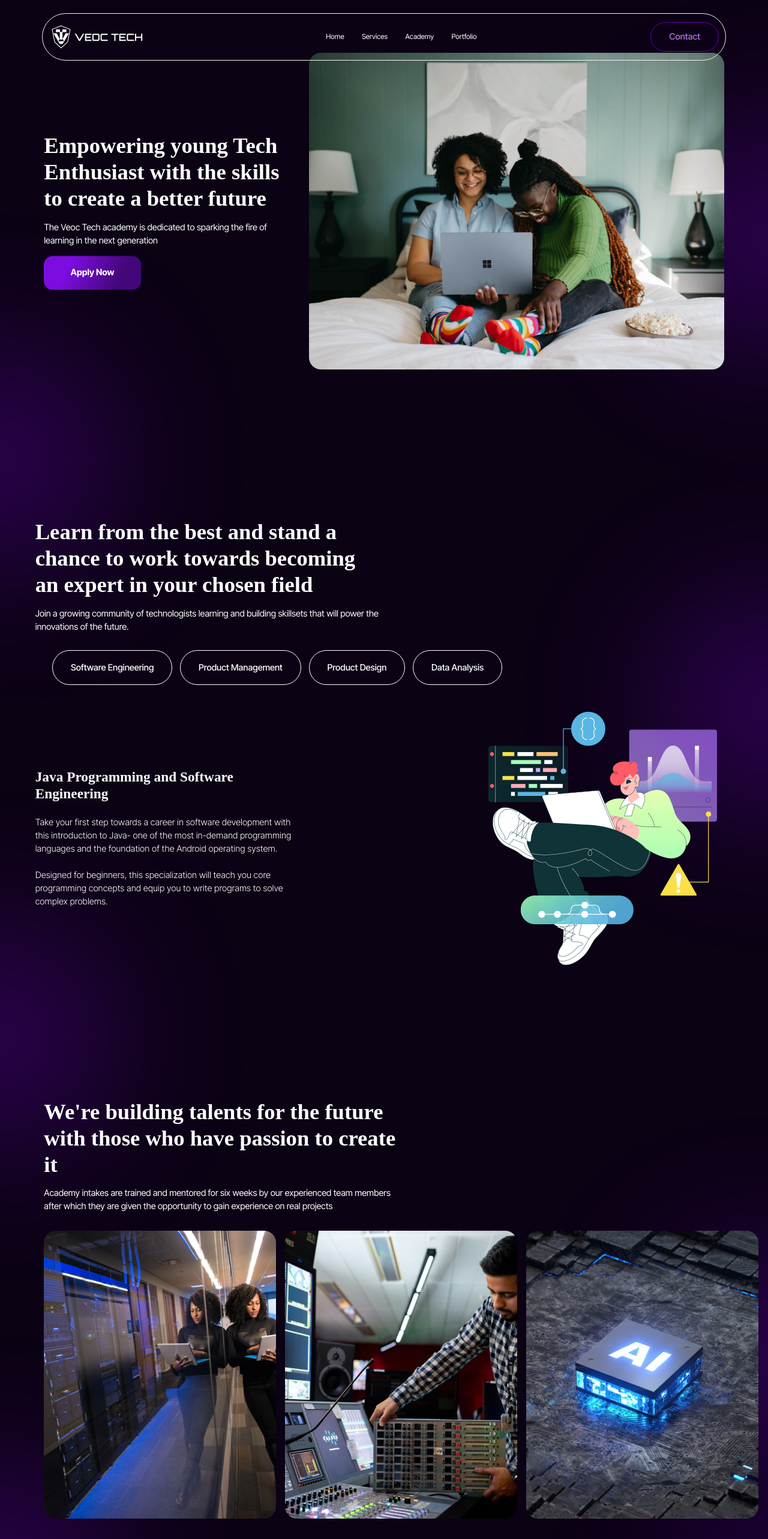
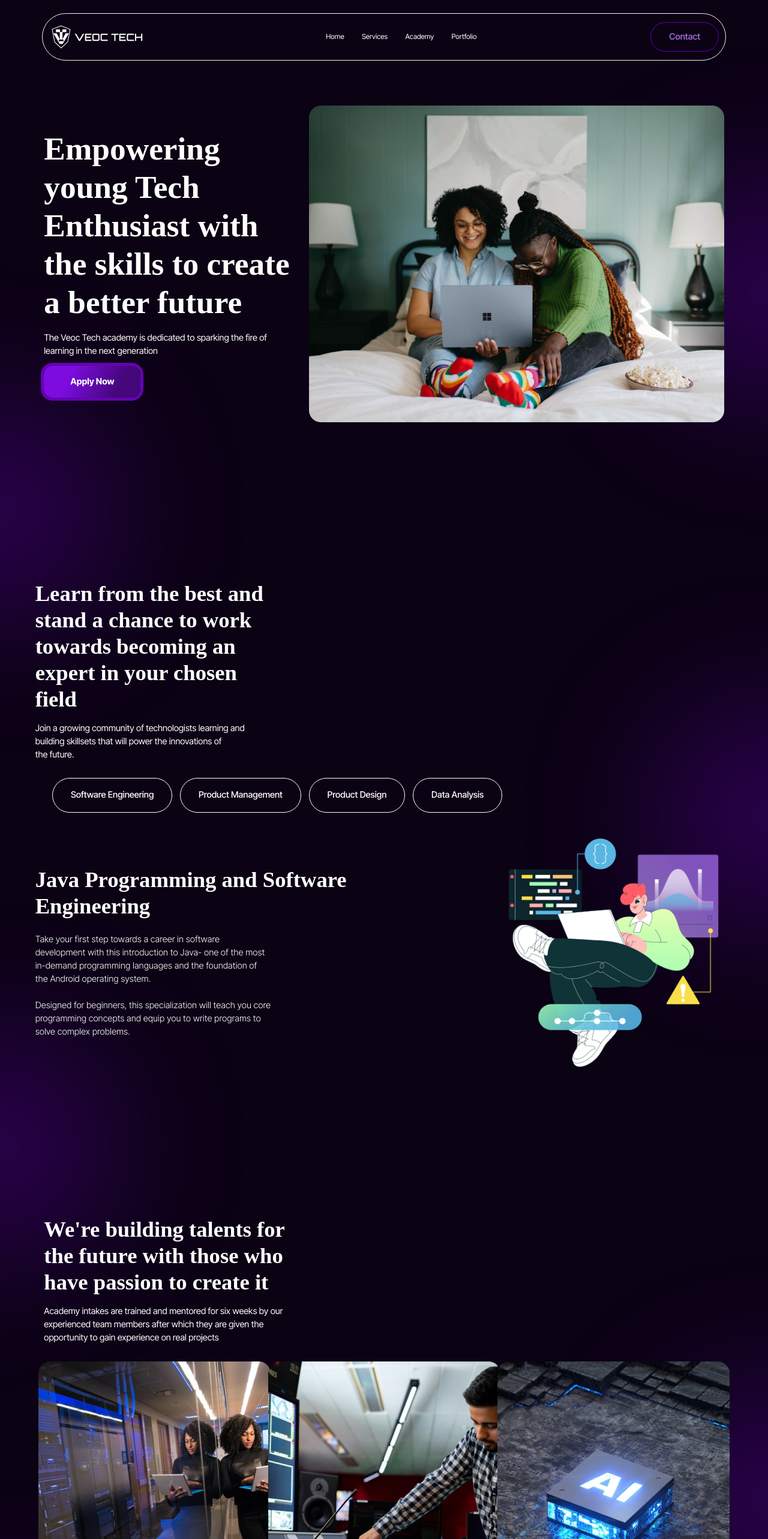
Before and after one commit to HoodieDan/veoc-tech, a React (Vite) app: page /academy in a window 1280 px wide. Shown: the top 2566 px of the page at 60% size. Built offline with nearby package versions, Linux system fonts and the light colour scheme; a web font is replaced by a local one.

Commit message:
style: fix styles from base update

```diff
--- a/src/assets/styles/pages/academy.scss
+++ b/src/assets/styles/pages/academy.scss
@@ -1,8 +1,4 @@
-$background: #0B0214;
-
-@mixin transition {
-    transition: all 1s $ease-out-expo;
-}
+$academy-background: #0B0214;
 
 @mixin ellipse {
     background: #6502B4;
@@ -13,6 +9,10 @@ $background: #0B0214;
     opacity: 0.4;
     position: absolute;
     z-index: 0;
+}
+
+@mixin grid-col($cols) {
+    grid-template-columns: repeat($cols, minmax(0, 1fr));
 }
 
 @mixin section-ellipse($x1, $x2, $x3, $x4) {
@@ -31,22 +31,27 @@ $background: #0B0214;
     }
 }
 
+@mixin transition {
+    transition: all 1s $ease-out-expo;
+}
+
 .academy {
-    background: $background;
+    background: $academy-background;
     display: flex;
     flex-direction: column;
     overflow-x: hidden;
 
-    >div:not(.academy__hero),
+    >div:not(.academy__hero, .academy__section-four),
     footer {
-        padding-top: 7rem;
-        padding-bottom: 7rem;
+        padding-top: 8rem;
+        padding-bottom: 8rem;
     }
 
     &__hero {
         display: flex;
         align-items: center;
-        padding: 6rem 5rem 10rem;
+        gap: 2rem;
+        padding: 12rem 5rem 10rem;
         position: relative;
 
         &__ellipse {
@@ -56,18 +61,26 @@ $background: #0B0214;
         &__left {
             display: grid;
             gap: 1rem;
-            padding: 0 2rem 0 0;
+            // padding: 0 2rem 0 0;
             z-index: 1;
 
             a {
                 background: linear-gradient(115deg, #7C0CDF 27.2%, #430779 76.89%);
                 border-radius: 1rem;
+                font-weight: bold;
+                width: fit-content;
                 display: grid;
                 place-content: center;
-                font-family: $font-inter;
-                font-weight: bold;
-                height: 3.8rem;
-                width: 11rem;
+                padding: 1.3rem 3rem;
+                outline: 5px solid $color-button-border;
+
+                &.outline {
+                    background: none;
+                    border: 1px solid $color-button-border;
+                    border-radius: 30px;
+                    color: $color-purple-text;
+                    outline: none;
+                }
             }
         }
 
@@ -100,7 +113,6 @@ $background: #0B0214;
                 &:nth-child(1) {
                     display: grid;
                     gap: 1rem;
-                    width: 50%;
                 }
 
                 &:nth-child(2) {
@@ -126,7 +138,8 @@ $background: #0B0214;
         }
 
         &__bottom {
-            display: flex;
+            display: grid;
+            @include grid-col(2);
             align-items: center;
             z-index: 1;
 
@@ -134,10 +147,18 @@ $background: #0B0214;
                 &:nth-child(1) {
                     display: grid;
                     gap: 1.5rem;
-                    padding-right: 20rem;
 
                     p {
                         font-weight: 300;
+                    }
+                }
+
+                &:nth-child(2) {
+                    margin-left: auto;
+
+                    img {
+                        height: 28rem;
+                        width: 27rem;
                     }
                 }
             }
@@ -157,13 +178,13 @@ $background: #0B0214;
         &__top {
             display: grid;
             gap: 1rem;
-            width: 50%;
+            // width: 50%;
         }
 
         &__bottom {
-            display: flex;
-            align-items: center;
-            justify-content: space-between;
+            display: grid;
+            @include grid-col(3);
+            justify-items: center;
             gap: 1rem;
             width: 100%;
             z-index: 1;
@@ -181,7 +202,6 @@ $background: #0B0214;
         &__left {
             display: grid;
             gap: 1rem;
-            width: 50%;
 
             &__cta {
                 width: fit-content;
@@ -208,12 +228,11 @@ $background: #0B0214;
     &__section-four {
         display: grid;
         gap: 2rem;
-        padding: 0 5rem;
-        width: 80%;
+        padding: 8rem 5rem 15rem;
         position: relative;
 
         &__ellipse {
-            @include section-ellipse(50%, -50%, -50%, 50%);
+            @include section-ellipse(10%, -60%, -50%, 50%);
         }
 
         h2 {
@@ -221,8 +240,9 @@ $background: #0B0214;
         }
 
         &__testimonials {
-            display: flex;
-            align-items: center;
+            display: grid;
+            @include grid-col(3);
+            align-items: start;
             gap: 6rem;
             z-index: 1;
 
@@ -274,11 +294,10 @@ $background: #0B0214;
                 border-radius: 9999px;
                 color: $color-black;
                 display: grid;
+                font-weight: 600;
+                padding: 1rem 3rem;
                 place-content: center;
-                font-family: $font-inter;
-                font-weight: 600;
-                height: 3.8rem;
-                width: 10rem;
+                width: fit-content;
             }
         }
 
--- a/src/pages/Academy.tsx
+++ b/src/pages/Academy.tsx
@@ -48,10 +48,10 @@ const Academy = () => {
         <div className="academy__hero__ellipse" />
         <div className="academy__hero__ellipse" />
         <div className="academy__hero__left">
-          <h2>
+          <h1>
             Empowering young Tech Enthusiast with the skills to create a better
             future
-          </h2>
+          </h1>
           <p>
             The Veoc Tech academy is dedicated to sparking the fire of learning
             in the next generation
@@ -75,12 +75,22 @@ const Academy = () => {
         <div className="academy__section-one__top">
           <div>
             <h2>
-              Learn from the best and stand a chance to work towards becoming an
-              expert in your chosen field
+              Learn from the best and
+              <br />
+              stand a chance to work
+              <br />
+              towards becoming an
+              <br />
+              expert in your chosen
+              <br />
+              field
             </h2>
             <p>
-              Join a growing community of technologists learning and building
-              skillsets that will power the innovations of the future.
+              Join a growing community of technologists learning and
+              <br />
+              building skillsets that will power the innovations of
+              <br />
+              the future.
             </p>
           </div>
           <div>
@@ -91,16 +101,26 @@ const Academy = () => {
         </div>
         <div className="academy__section-one__bottom">
           <div>
-            <h3>Java Programming and Software Engineering</h3>
+            <h2>
+              Java Programming and Software
+              <br />
+              Engineering
+            </h2>
             <p>
-              Take your first step towards a career in software development with
-              this introduction to Java- one of the most in-demand programming
-              languages and the foundation of the Android operating system.
+              Take your first step towards a career in software
+              <br />
+              development with this introduction to Java- one of the most
+              <br />
+              in-demand programming languages and the foundation of
+              <br />
+              the Android operating system.
             </p>
             <p>
               Designed for beginners, this specialization will teach you core
-              programming concepts and equip you to write programs to solve
-              complex problems.
+              <br />
+              programming concepts and equip you to write programs to
+              <br />
+              solve complex problems.
             </p>
           </div>
           <div>
@@ -118,13 +138,18 @@ const Academy = () => {
         <div className="academy__section-two__ellipse" />
         <div className="academy__section-two__top">
           <h2>
-            We&apos;re building talents for the future with those who have
-            passion to create it
+            We&apos;re building talents for
+            <br />
+            the future with those who
+            <br />
+            have passion to create it
           </h2>
           <p>
             Academy intakes are trained and mentored for six weeks by our
-            experienced team members after which they are given the opportunity
-            to gain experience on real projects
+            <br />
+            experienced team members after which they are given the
+            <br />
+            opportunity to gain experience on real projects
           </p>
         </div>
         <div className="academy__section-two__bottom">
@@ -148,8 +173,16 @@ const Academy = () => {
         <div className="academy__section-three__ellipse" />
         <div className="academy__section-three__left">
           <h1>
-            Enroll to stand a chance to get our limited time only learning
-            experience (0 experience needed)
+            Enroll to stand a<br />
+            chance to get
+            <br />
+            our limited time
+            <br />
+            only learning
+            <br />
+            experience (0
+            <br />
+            experience needed)
           </h1>
           <a
             href=""
@@ -166,7 +199,11 @@ const Academy = () => {
       <div className="academy__section-four">
         <div className="academy__section-four__ellipse" />
         <div className="academy__section-four__ellipse" />
-        <h2>What students are saying about the academy</h2>
+        <h1>
+          What students are saying
+          <br />
+          about the academy
+        </h1>
         <div className="academy__section-four__testimonials">
           <div className="academy__section-four__testimonials__testimonial">
             <div className="academy__section-four__testimonials__testimonial__header">
@@ -212,11 +249,11 @@ const Academy = () => {
       </div>
       <footer className="academy__footer">
         <div className="academy__footer__top">
-          <h2>
+          <h1>
             What will you
             <br />
             Build today?
-          </h2>
+          </h1>
           <p>
             Leverage our world class engineering teams to get your
             <br />
```
